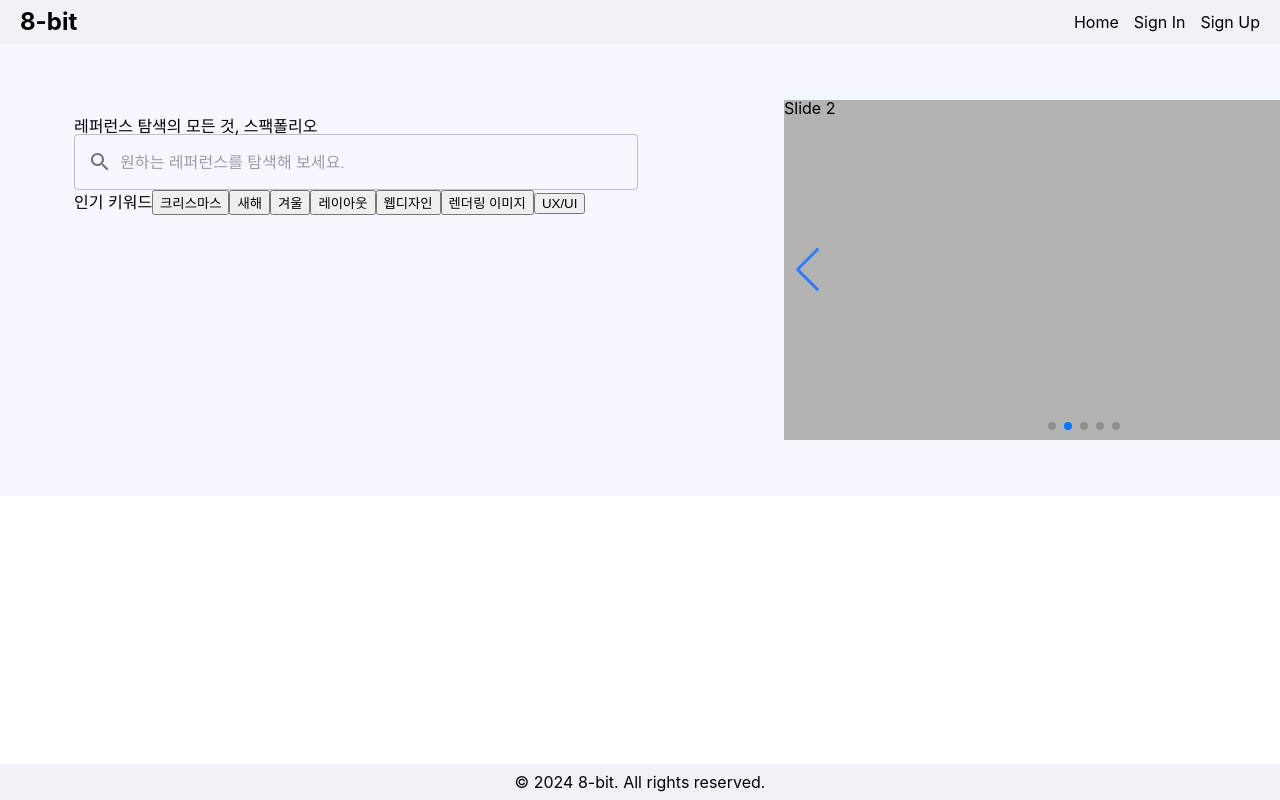
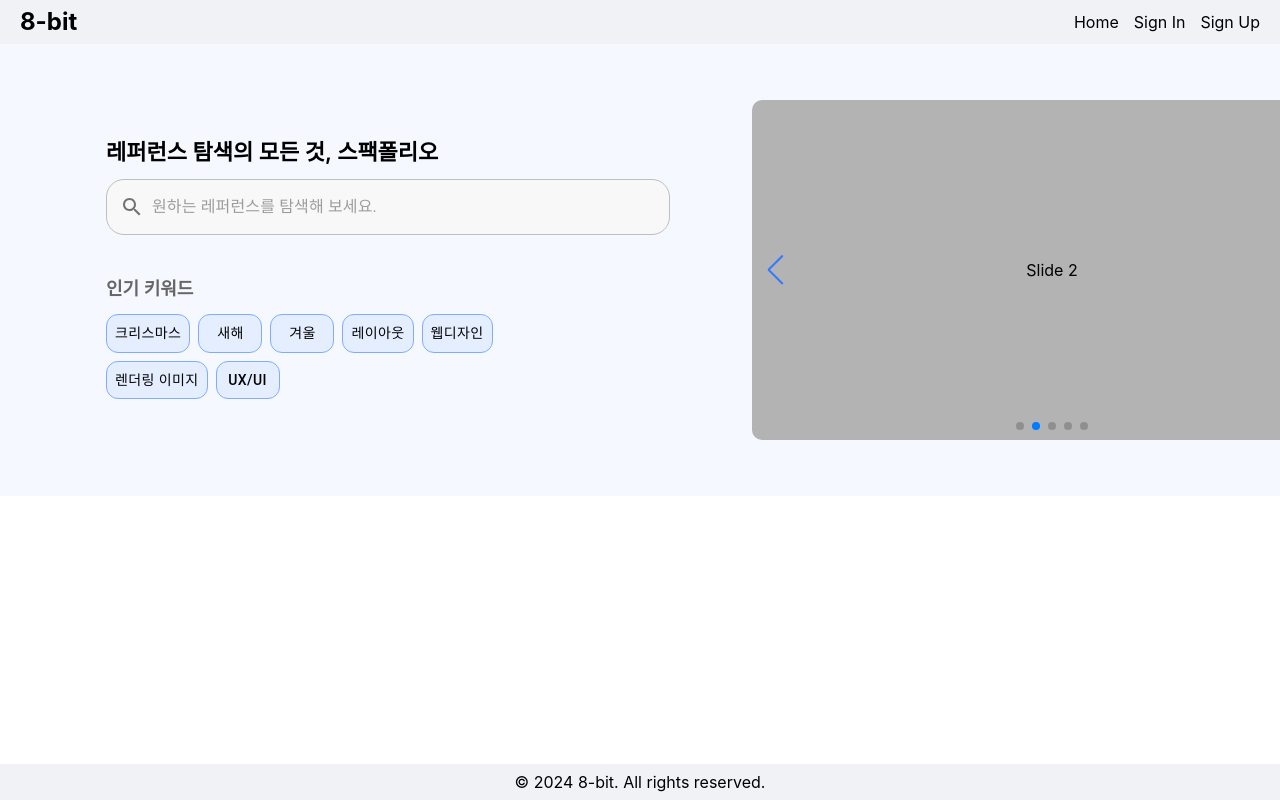
Before and after one commit to 9weeks-app-web/Team-8, a React (Vite) app in the folder 8-bit/: page / in a window 1280 px wide. Shown: the top 800 px of the page. Built offline with nearby package versions, Linux system fonts and the light colour scheme; no server answers; a web font is replaced by a local one.

Commit message:
✨[Feature] 홈페이지 메인 배너 마크업, 스타일링 마무리 #15

```diff
--- a/8-bit/src/components/HomeBanner.tsx
+++ b/8-bit/src/components/HomeBanner.tsx
@@ -9,17 +9,22 @@ import "swiper/css";
 import "swiper/css/pagination";
 import "swiper/css/navigation";
 import { Autoplay, Pagination, Navigation } from "swiper/modules";
+import Button from "@mui/material/Button";
 
 const Section = styled.section`
   width: 1440px;
   margin: 0 auto;
   display: flex;
-  justify-content: space-between;
+  /* gap: ${Common.space.lg}; */
+  justify-content: space-around;
   padding: ${Common.space.xxl};
-  background: ${Common.colors.background.blue};
+  background-color: ${Common.colors.background.blue};
 `;
 
 const SearchWrapper = styled.div`
+  display: flex;
+  flex-direction: column;
+  justify-content: space-around;
   width: 600px;
   padding: 18px;
 `;
@@ -27,19 +32,65 @@ const SearchWrapper = styled.div`
 const SearchBar = styled.div`
   display: flex;
   flex-direction: column;
+  gap: ${Common.space.s};
+  & > span {
+    font-size: ${Common.font.size.xxl};
+    font-weight: ${Common.font.weight.semibold};
+  }
+`;
+
+const SearchInput = styled(TextField)`
+  & .MuiInputBase-root {
+    border-radius: 18px;
+    background-color: ${Common.colors.background[5]};
+  }
+`;
+
+const KeywordWrapper = styled.div`
+  display: flex;
+  flex-direction: column;
+  gap: ${Common.space.s};
+  width: 430px;
+  & > p {
+    font-size: ${Common.font.size.lg};
+    font-weight: ${Common.font.weight.semibold};
+    color: ${Common.colors.neutral[60]};
+  }
+`;
+
+const Keywords = styled.div`
+  display: flex;
+  flex-wrap: wrap;
+  gap: ${Common.space.xs};
+  & > Button {
+    border: 1px solid ${Common.colors.primary[50]};
+    border-radius: 12px;
+    background-color: ${Common.colors.primary[10]};
+    color: ${Common.colors.neutral[100]};
+  }
 `;
 
 const SwiperWrapper = styled.div`
   .swiper-button-next,
   .swiper-button-prev {
     color: ${Common.colors.primary[80]};
+    ::after {
+      font-size: 30px;
+    }
   }
 
   .mySwiper {
-    background: ${Common.colors.neutral[30]}};
+    background-color: ${Common.colors.neutral[30]};
     width: 600px;
     height: 340px;
     display: flex;
+    border-radius: 10px;
+  }
+
+  .swiper-slide {
+    display: flex;
+    justify-content: center;
+    align-items: center;
   }
 `;
 
@@ -49,7 +100,7 @@ function HomeBanner() {
       <SearchWrapper>
         <SearchBar>
           <span>레퍼런스 탐색의 모든 것, 스팩폴리오</span>
-          <TextField
+          <SearchInput
             variant="outlined"
             InputProps={{
               startAdornment: (
@@ -60,23 +111,26 @@ function HomeBanner() {
             }}
             placeholder="원하는 레퍼런스를 탐색해 보세요."
             fullWidth
-          />{" "}
+          />
         </SearchBar>
-        <div>
-          인기 키워드
-          <button>크리스마스</button>
-          <button>새해</button>
-          <button>겨울</button>
-          <button>레이아웃</button>
-          <button>웹디자인</button>
-          <button>렌더링 이미지</button>
-          <button>UX/UI</button>
-        </div>
+        <KeywordWrapper>
+          <p>인기 키워드</p>
+          <Keywords>
+            <Button>크리스마스</Button>
+            <Button>새해</Button>
+            <Button>겨울</Button>
+            <Button>레이아웃</Button>
+            <Button>웹디자인</Button>
+            <Button>렌더링 이미지</Button>
+            <Button>UX/UI</Button>
+          </Keywords>
+        </KeywordWrapper>
       </SearchWrapper>
       <SwiperWrapper>
         <Swiper
           spaceBetween={30}
           centeredSlides={true}
+          loop={true}
           autoplay={{
             delay: 2500,
             disableOnInteraction: false,
```
